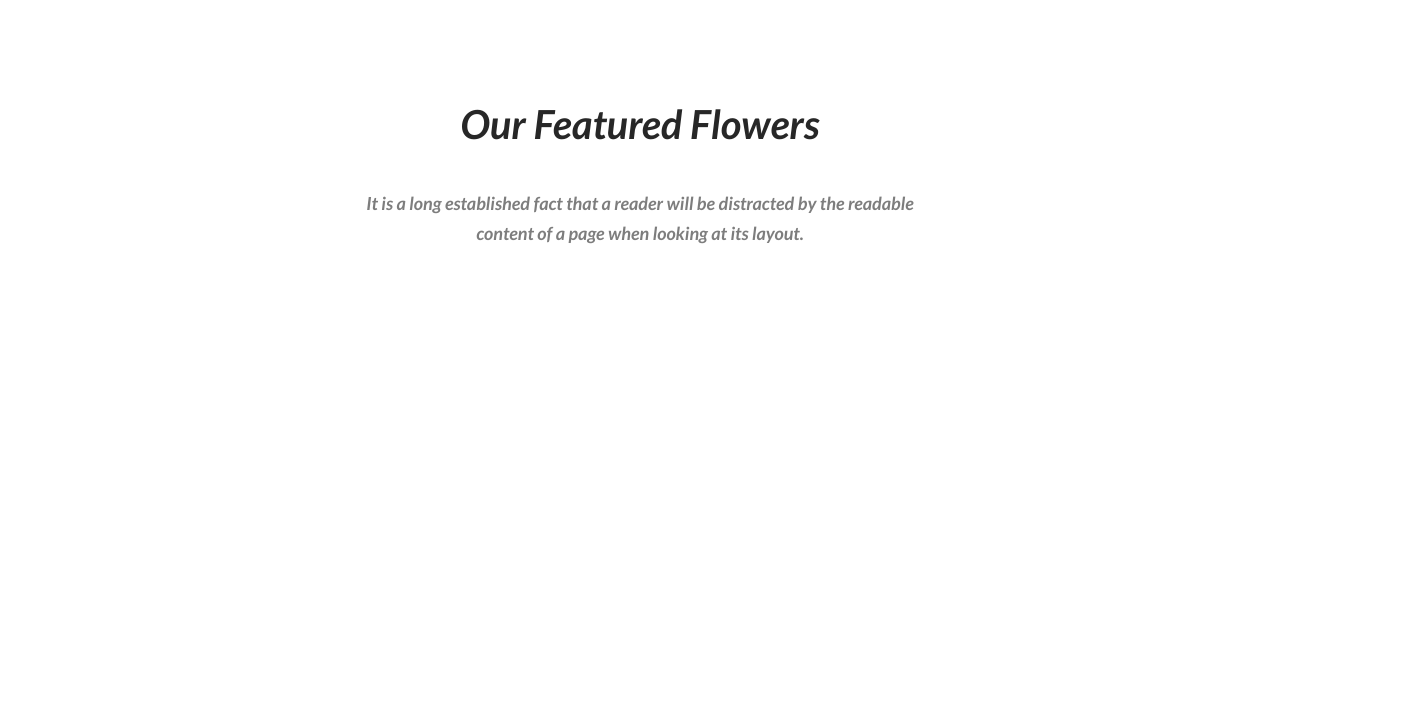
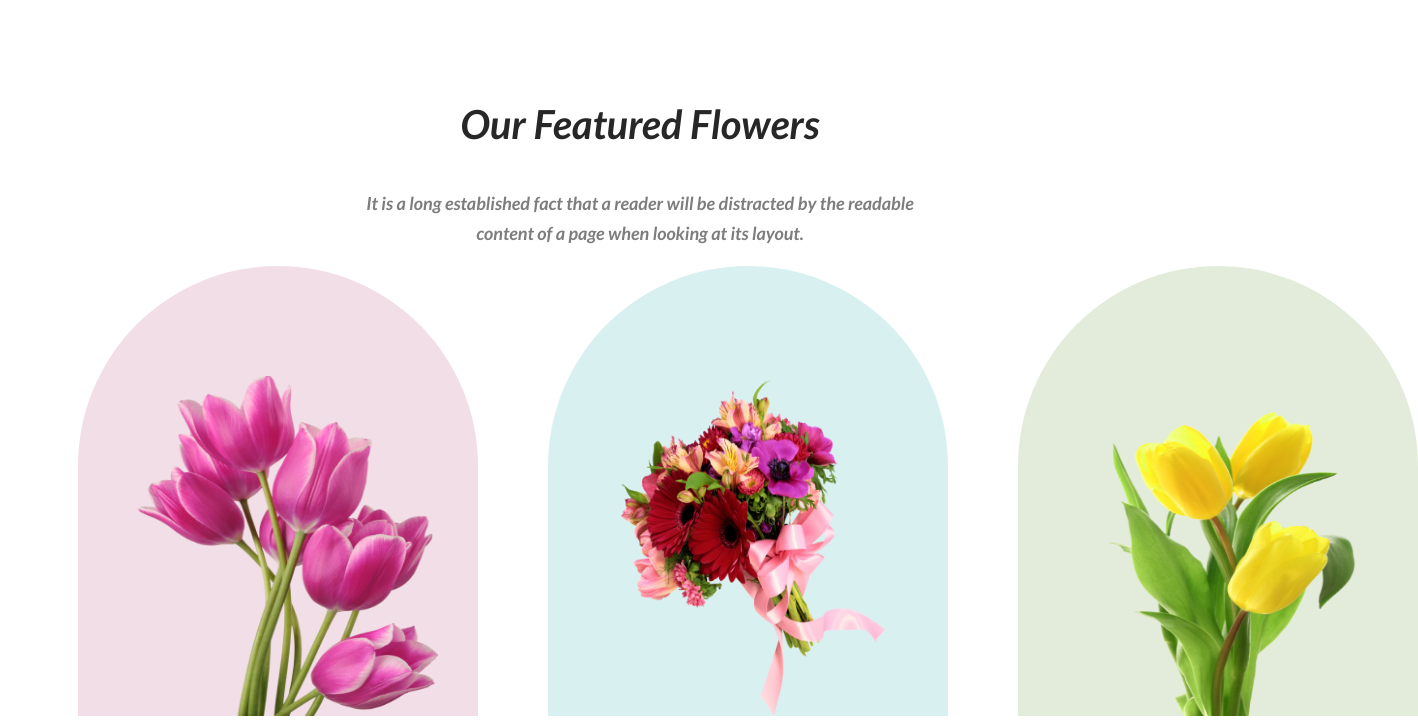
Before and after one commit to Prity117/flower_shop, a plain HTML site: page index.html in a window 1280 px wide. Shown: the part 625-1349 px from the top of the page, 1418 px wide, since content can reach past the window. Before the commit the page ends 891 px from the top, so only its background shows below. Drawn offline with Linux system fonts and the light colour scheme.

Commit message:
description added

```diff
--- a/index.html
+++ b/index.html
@@ -36,6 +36,14 @@
             <h3 class="sec_title">Our Featured Flowers </h3>
             <p class="sec_description">It is a long established fact that a reader will be distracted by the readable<br> content of a page when looking at its layout.</p>
         </section>
+
+        <section>
+            <div class="flrs_description">
+                <div class="description-1"><img class="img1" src="images/pngwing 6.png" alt=""></div>
+                <div class="description-2"><img class="img2" src="images/pngwing 5.png" alt=""></div>
+                <div class="description-3"><img class="img3" src="images/pngwing 7.png" alt=""></div>
+            </div>
+        </section>
     </main>
 
 
--- a/styles/blog.css
+++ b/styles/blog.css
@@ -78,3 +78,69 @@ font-style: normal;
 font-weight: 400;
 line-height: 30px;
 }
+
+.flrs_description{
+    display: flex;
+}
+
+.description-1{
+    width: 400px;
+height: 450px;
+flex-shrink: 0;
+border-radius: 300px 300px 0px 0px;
+background: rgba(167, 33, 98, 0.15);
+margin-left: 70px;
+margin-right: 0px;
+
+}
+
+.img1{
+    width: 300px;
+height: 340px;
+padding-top: 110px;
+padding-left: 60px;
+
+
+}
+
+
+.description-2{
+    width: 400px;
+height: 450px;
+flex-shrink: 0;
+border-radius: 300px 300px 0px 0px;
+background: rgba(5, 151, 160, 0.15);
+margin-left: 70px;
+margin-right: 0px;
+
+}
+
+.img2{
+    width: 300px;
+height: 340px;
+padding-top: 110px;
+padding-left: 60px;
+
+
+}
+
+
+.description-3{
+    width: 400px;
+height: 450px;
+flex-shrink: 0;
+border-radius: 300px 300px 0px 0px;
+background: rgba(71, 125, 17, 0.15);
+margin-left: 70px;
+margin-right: 0px;
+
+}
+
+.img3{
+    width: 300px;
+height: 340px;
+padding-top: 110px;
+padding-left: 60px;
+
+
+}
```
